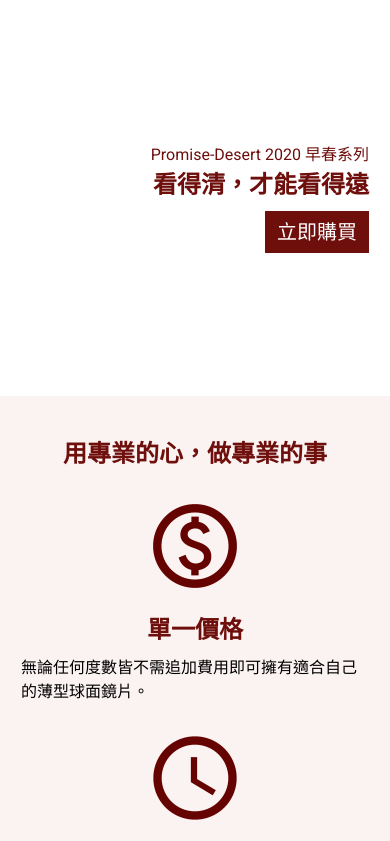
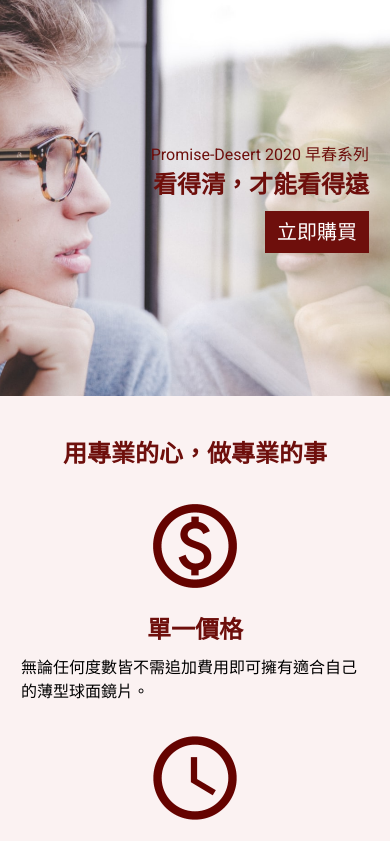
Before and after one commit to jacksnipe0410/week4, a website built with Vite: page pages/index.html in a window 390 px wide. Shown: the top 841 px of the page. Built offline with nearby package versions, Linux system fonts and the light colour scheme; a web font is replaced by a local one.

Commit message:
Banner二次更新

```diff
--- a/assets/scss/pages/_index.scss
+++ b/assets/scss/pages/_index.scss
@@ -4,7 +4,7 @@
 /*banner*/
 
 .banner{
-	background-image: url(./assets/images/home-header.png);
+	background-image: url(/assets/images/home-header.png);
 	background-repeat: no-repeat;
 	background-size: cover;
 	background-position: center;
@@ -37,7 +37,7 @@
 @media (max-width:767px) {
 
 	.banner{
-		background-image: url(./assets/images/home-header-sm.png);
+		background-image: url(/assets/images/home-header-sm.png);
 	}
 	.banner_p{
 		font-size: 32px;
```
